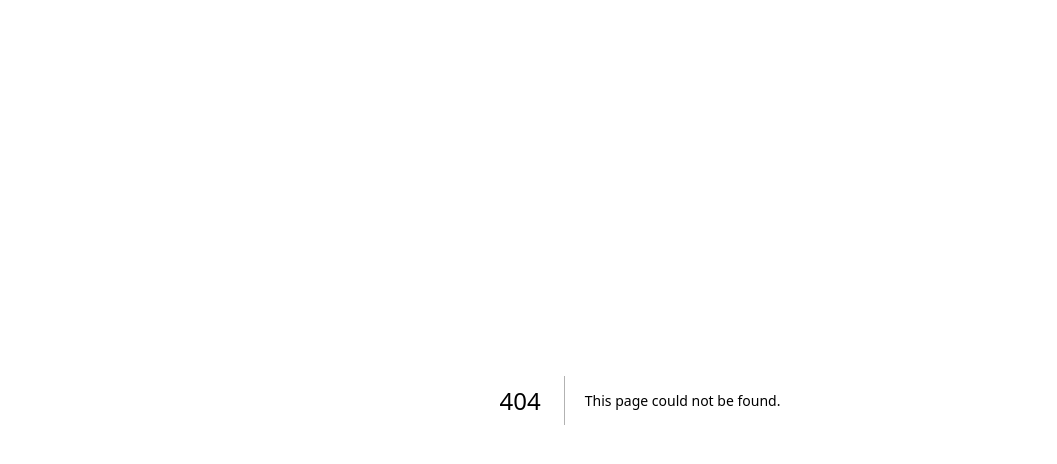
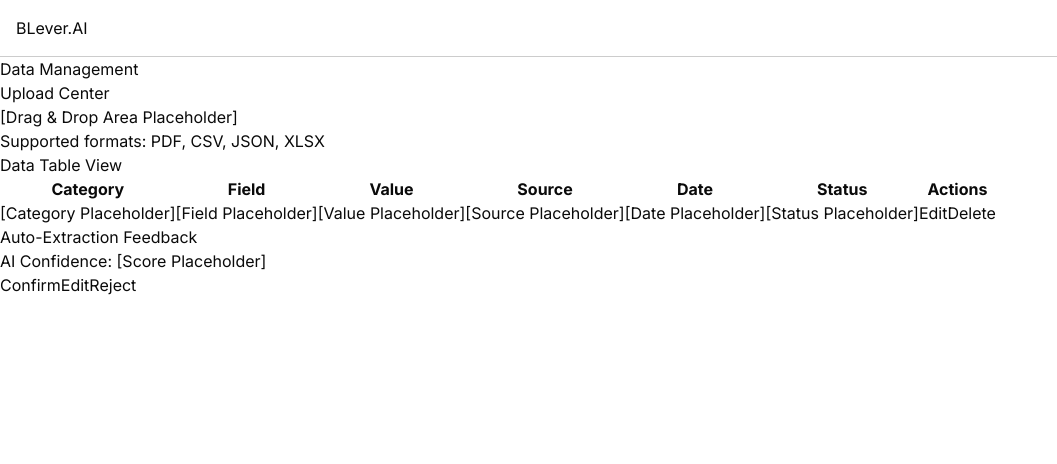
Before and after one commit to vikkash27/blever-ai-webapp-production, a Next.js app: page /data-management in a window 1280 px wide. Before the commit this address had no page. Shown: the top 464 px of the page, without its empty margins (0-1057 px from the left). Built offline with nearby package versions, Linux system fonts and the light colour scheme.

Commit message:
Page structures

```diff
--- a/middleware.ts
+++ b/middleware.ts
@@ -1,12 +1,20 @@
-import { clerkMiddleware } from "@clerk/nextjs/server";
+import { clerkMiddleware, createRouteMatcher } from "@clerk/nextjs/server";
 
-export default clerkMiddleware();
+// Define routes that should be publicly accessible
+const isPublicRoute = createRouteMatcher([
+  '/', // Allow access to the homepage
+  '/sign-in(.*)', // Allow access to sign-in page and its sub-routes
+  '/sign-up(.*)', // Allow access to sign-up page and its sub-routes
+  '/upload-guide(.*)' // Make the upload guide public for now
+]);
+
+export default clerkMiddleware((auth, req) => {
+  // Protect routes that are not public
+  if (!isPublicRoute(req)) {
+    auth().protect();
+  }
+});
 
 export const config = {
-  matcher: [
-    // Skip Next.js internals and all static files, unless found in search params
-    '/((?!_next|[^?]*\\.(?:html?|css|js(?!on)|jpe?g|webp|png|gif|svg|ttf|woff2?|ico|csv|docx?|xlsx?|zip|webmanifest)).*)',
-    // Always run for API routes
-    '/(api|trpc)(.*)',
-  ],
+  matcher: ["/((?!.*\..*|_next).*)", "/", "/(api|trpc)(.*)"],
 };
--- a/package.json
+++ b/package.json
@@ -9,7 +9,7 @@
     "lint": "next lint"
   },
   "dependencies": {
-    "@clerk/nextjs": "^6.15.0",
+    "@clerk/nextjs": "^6.15.1",
     "class-variance-authority": "^0.7.1",
     "clsx": "^2.1.1",
     "lucide-react": "^0.488.0",
--- /dev/null
+++ b/src/app/dashboard/page.tsx
@@ -0,0 +1,62 @@
+'use client';
+
+import { useUser } from "@clerk/nextjs";
+
+export default function DashboardPage() {
+  const { isSignedIn, user, isLoaded } = useUser();
+
+  if (!isLoaded) {
+    // Handle loading state however you like
+    return <div>Loading...</div>;
+  }
+
+  if (!isSignedIn) {
+    // Although middleware protects this page,
+    // this is an extra check or for components rendered conditionally
+    return <div>User not signed in.</div>;
+  }
+
+  return (
+    <div>
+      <h1>Dashboard</h1>
+      <p>Welcome, {user.firstName || 'User'}!</p>
+
+      {/* Placeholder for ESG Readiness Score */}
+      <div>
+        <h2>Overall ESG Readiness Score (DSS)</h2>
+        <p>[Score Placeholder - e.g., 75%]</p>
+      </div>
+
+      {/* Placeholder for Progress Rings/Bars */}
+      <div>
+        <h2>Progress</h2>
+        <p>Environmental: [Progress Bar Placeholder]</p>
+        <p>Social: [Progress Bar Placeholder]</p>
+        <p>Governance: [Progress Bar Placeholder]</p>
+      </div>
+
+      {/* Placeholder for What's Missing */}
+      <div>
+        <h2>What's Missing</h2>
+        <ul>
+          <li>[Missing Data Point 1 Placeholder]</li>
+          <li>[Missing Data Point 2 Placeholder]</li>
+          <li>[Missing Data Point 3 Placeholder]</li>
+        </ul>
+      </div>
+
+      {/* Placeholder for Call to Action */}
+      <div>
+        <button>Upload Missing Data</button>
+        <button>Improve Your Score</button>
+      </div>
+
+      {/* Optional: Last Updated Timestamps */}
+      <div>
+        <p><small>Environmental Last Updated: [Date Placeholder]</small></p>
+        <p><small>Social Last Updated: [Date Placeholder]</small></p>
+        <p><small>Governance Last Updated: [Date Placeholder]</small></p>
+      </div>
+    </div>
+  );
+}
--- /dev/null
+++ b/src/app/data-management/page.tsx
@@ -0,0 +1,60 @@
+import React from 'react';
+
+export default function DataManagementPage() {
+  return (
+    <div>
+      <h1>Data Management</h1>
+
+      {/* Upload Center Placeholder */}
+      <section>
+        <h2>Upload Center</h2>
+        <div>[Drag & Drop Area Placeholder]</div>
+        <p>Supported formats: PDF, CSV, JSON, XLSX</p>
+        {/* Add Tagging Assistant UI here */}
+      </section>
+
+      {/* Data Table View Placeholder */}
+      <section>
+        <h2>Data Table View</h2>
+        {/* Add Filter controls here */}
+        <table>
+          <thead>
+            <tr>
+              <th>Category</th>
+              <th>Field</th>
+              <th>Value</th>
+              <th>Source</th>
+              <th>Date</th>
+              <th>Status</th>
+              <th>Actions</th>
+            </tr>
+          </thead>
+          <tbody>
+            {/* Add table rows dynamically here */}
+            <tr>
+              <td>[Category Placeholder]</td>
+              <td>[Field Placeholder]</td>
+              <td>[Value Placeholder]</td>
+              <td>[Source Placeholder]</td>
+              <td>[Date Placeholder]</td>
+              <td>[Status Placeholder]</td>
+              <td>
+                <button>Edit</button>
+                <button>Delete</button>
+              </td>
+            </tr>
+          </tbody>
+        </table>
+      </section>
+
+      {/* Auto-Extraction Feedback Placeholder */}
+      <aside>
+        <h2>Auto-Extraction Feedback</h2>
+        <p>AI Confidence: [Score Placeholder]</p>
+        <button>Confirm</button>
+        <button>Edit</button>
+        <button>Reject</button>
+      </aside>
+    </div>
+  );
+}
--- a/src/app/layout.tsx
+++ b/src/app/layout.tsx
@@ -1,13 +1,13 @@
+import { ClerkProvider, UserButton } from '@clerk/nextjs'
 import type { Metadata } from "next";
 import { Inter } from "next/font/google";
 import "./globals.css";
-import { ClerkProvider } from '@clerk/nextjs'; // Import ClerkProvider
 
 const inter = Inter({ subsets: ["latin"] });
 
 export const metadata: Metadata = {
-  title: "BLever.AI",
-  description: "ESG Scoring Automation Platform",
+  title: "BLever.AI", // Updated Title
+  description: "ESG Scoring Automation Platform", // Updated Description
 };
 
 export default function RootLayout({
@@ -16,9 +16,15 @@ export default function RootLayout({
   children: React.ReactNode;
 }>) {
   return (
-    <ClerkProvider> {/* Wrap the content with ClerkProvider */}
+    <ClerkProvider>
       <html lang="en">
-        <body className={inter.className}>{children}</body>
+        <body className={inter.className}>
+          <header style={{ padding: '1rem', borderBottom: '1px solid #ccc', display: 'flex', justifyContent: 'space-between', alignItems: 'center' }}>
+            <h1>BLever.AI</h1>
+            <UserButton afterSignOutUrl="/"/>
+          </header>
+          <main>{children}</main>
+        </body>
       </html>
     </ClerkProvider>
   );
--- /dev/null
+++ b/src/app/upload-guide/page.tsx
@@ -0,0 +1,54 @@
+import React from 'react';
+
+export default function UploadGuidePage() {
+  return (
+    <div>
+      <h1>ESG Upload Guide / Help</h1>
+
+      <section>
+        <h2>Overview of ESG Categories</h2>
+        {/* Example using details/summary for collapsible sections */}
+        <details>
+          <summary><strong>Environmental</strong></summary>
+          <p>Example Documents: Utility bills, carbon inventory spreadsheets.</p>
+          <p>📄 Scope 1 & 2 emissions → Upload utility bills or carbon inventory spreadsheets</p>
+        </details>
+        <details>
+          <summary><strong>Social</strong></summary>
+          <p>Example Documents: Employee handbooks, diversity reports.</p>
+          {/* Add more examples */}
+        </details>
+        <details>
+          <summary><strong>Governance</strong></summary>
+          <p>Example Documents: Board charters, governance policies, annual reports.</p>
+          <p>📑 Board diversity → Upload governance policy or annual report page 3–4</p>
+        </details>
+      </section>
+
+      <section>
+        <h2>Best Practices</h2>
+        <ul>
+          <li>Data Recency: Ensure data is up-to-date.</li>
+          <li>Document Quality: Upload clear, legible documents.</li>
+          <li>Preferred Formats: PDF, CSV, XLSX, JSON are preferred for easier processing.</li>
+        </ul>
+      </section>
+
+      <section>
+        <h2>FAQs</h2>
+        <details>
+          <summary>What if I don’t have all the data?</summary>
+          <p>Provide what you can. Our platform helps identify gaps.</p>
+        </details>
+        <details>
+          <summary>What documents can I use?</summary>
+          <p>Refer to the category examples above. Common sources include annual reports, sustainability reports, utility bills, HR records, and policy documents.</p>
+        </details>
+        <details>
+          <summary>How is my data protected?</summary>
+          <p>[Placeholder for data protection information - link to privacy policy, etc.]</p>
+        </details>
+      </section>
+    </div>
+  );
+}
```
Also changed, not shown: 1 other file (tests, documents, lock files or other folders).
